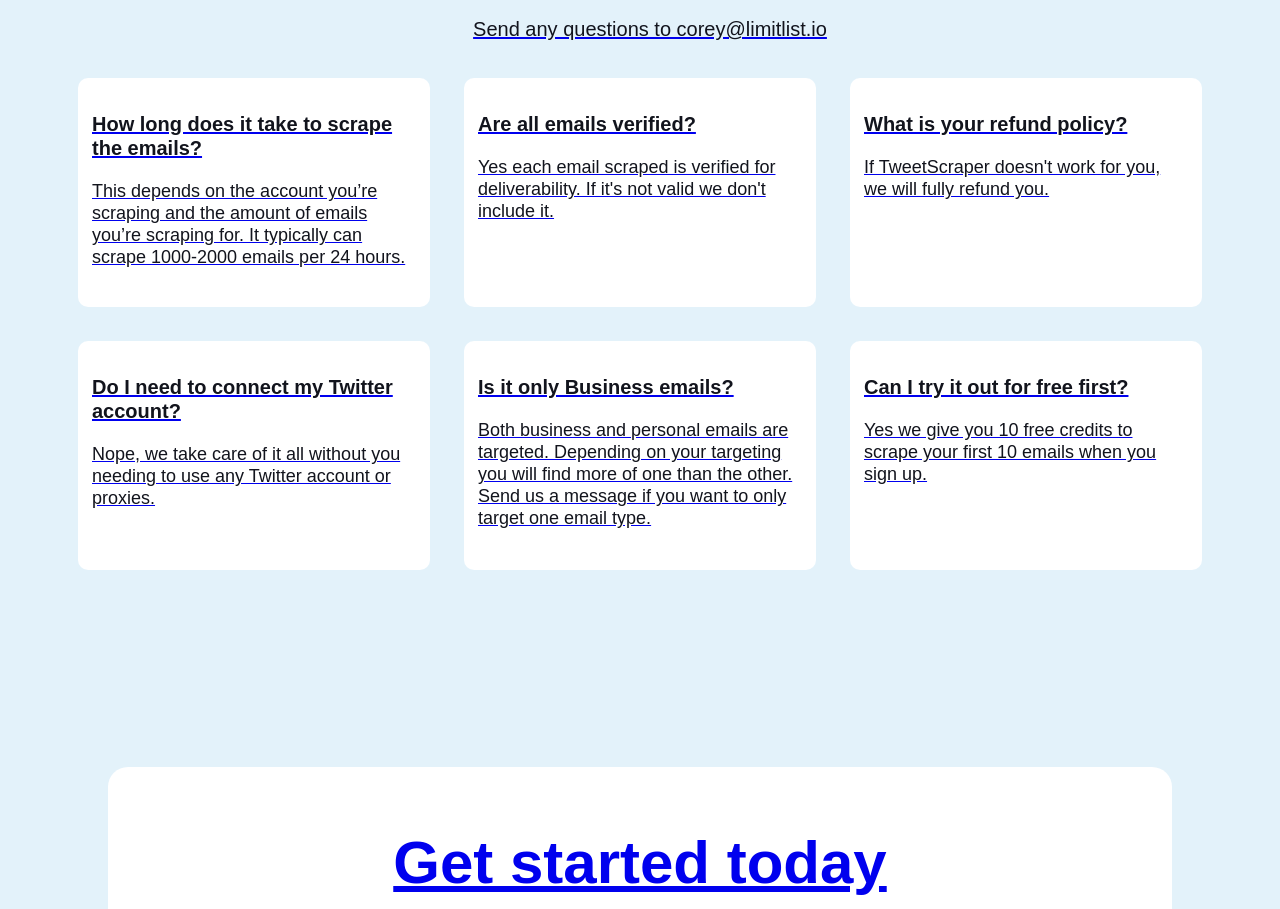
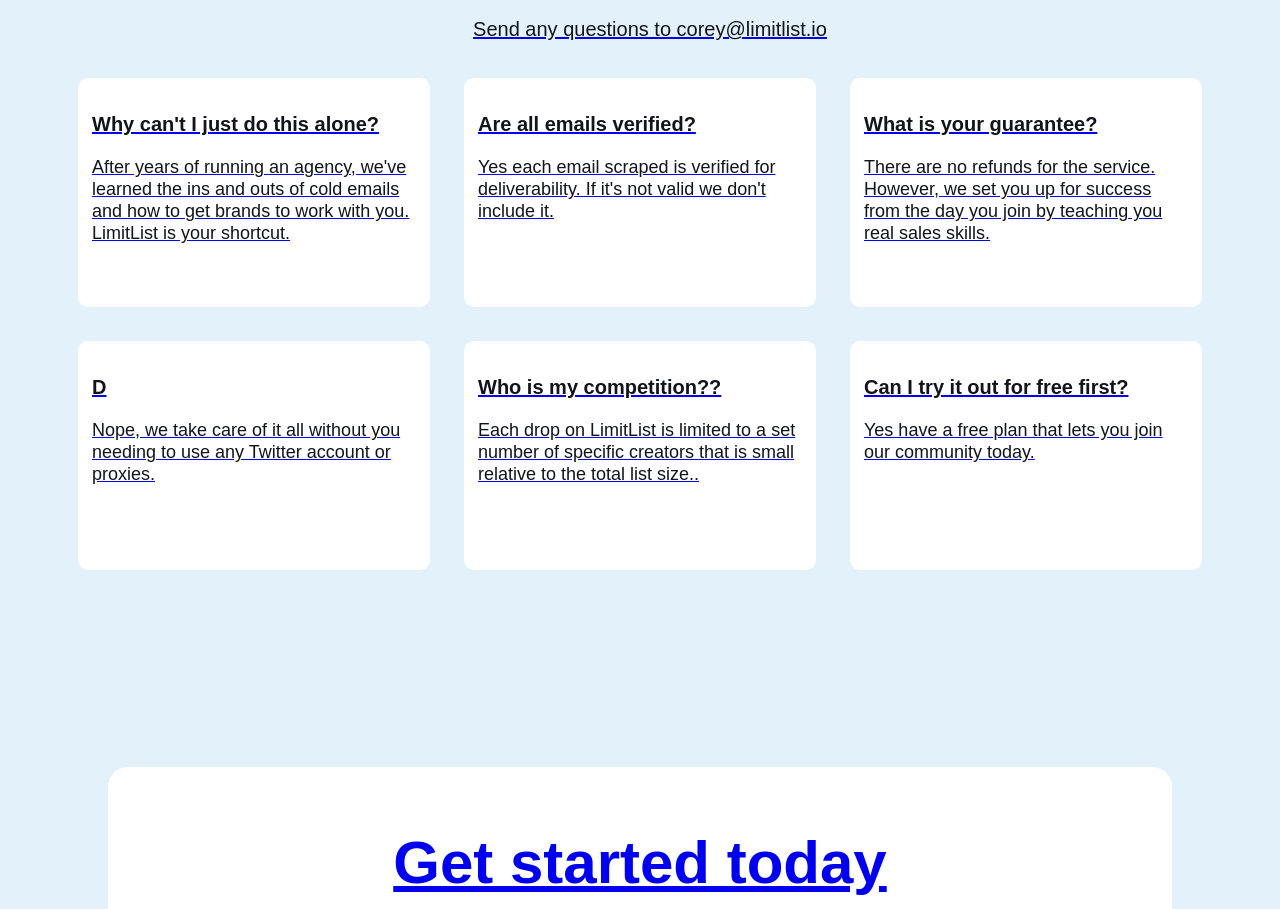
Before and after one commit to coreynceo/Uselimitlist, a plain HTML site: page index.html in a window 1280 px wide. Shown: the part 5637-6546 px from the top of the page. Drawn offline with nearby package versions, Linux system fonts and the light colour scheme.

Commit message:
Update index.html

```diff
--- a/index.html
+++ b/index.html
@@ -245,30 +245,30 @@
       <p class="p2">Send any questions to corey@limitlist.io</p>
       <div class='box-container'>
       <div class='box'>
-        <h3>How long does it take to scrape the emails?</h3>
-        <p>This depends on the account you’re scraping and the amount of emails you’re scraping for. It typically can scrape 1000-2000 emails per 24 hours.</p>
+        <h3>Why can't I just do this alone?</h3>
+        <p>After years of running an agency, we've learned the ins and outs of cold emails and how to get brands to work with you. LimitList is your shortcut.</p>
       </div>
       <div class='box'>
         <h3>Are all emails verified?</h3>
         <p>Yes each email scraped is verified for deliverability. If it's not valid we don't include it.</p>
       </div>
       <div class='box'>
-        <h3>What is your refund policy?</h3>
-        <p>If TweetScraper doesn't work for you, we will fully refund you.</p>
+        <h3>What is your guarantee?</h3>
+        <p>There are no refunds for the service. However, we set you up for success from the day you join by teaching you real sales skills.</p>
       </div>
     </div>
     <div class="box-container">
       <div class='box'>
-        <h3>Do I need to connect my Twitter account?</h3>
+        <h3>D</h3>
         <p>Nope, we take care of it all without you needing to use any Twitter account or proxies.</p>
       </div>
       <div class='box'>
-        <h3>Is it only Business emails?</h3>
-        <p>Both business and personal emails are targeted. Depending on your targeting you will find more of one than the other. Send us a message if you want to only target one email type.</p>
+        <h3>Who is my competition??</h3>
+        <p>Each drop on LimitList is limited to a set number of specific creators that is small relative to the total list size..</p>
       </div>
       <div class='box'>
         <h3>Can I try it out for free first?</h3>
-        <p>Yes we give you 10 free credits to scrape your first 10 emails when you sign up.</p>
+        <p>Yes have a free plan that lets you join our community today.</p>
       </div>
     </div>
     </div>
```
